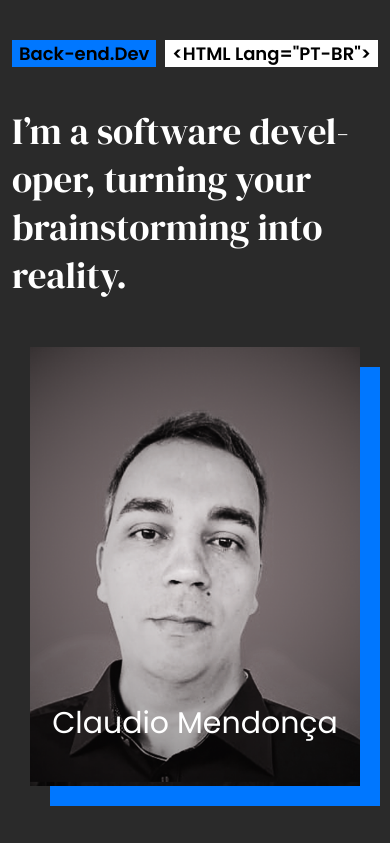
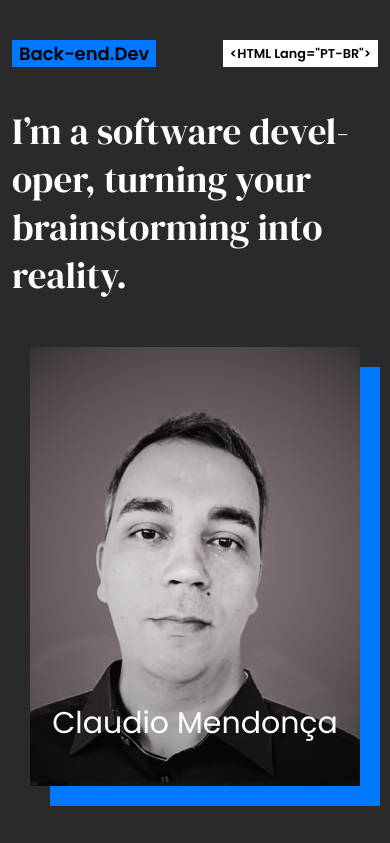
Before and after one commit to ClaudioMendonca-Eng/Site-claudiomendonca.eng.br, a plain HTML site: page index.html in a window 390 px wide. Shown: the top 843 px of the page. Drawn offline with nearby package versions, Linux system fonts and the light colour scheme.

Commit message:
Acerto da fonte do butão da tradução

```diff
--- a/assets/css/main.css
+++ b/assets/css/main.css
@@ -447,6 +447,12 @@ cm-banner-left{
 		padding-bottom:2.5rem;
 	}
 
+	.cm-translator {
+		display: flex;
+		align-items: center;
+		font-size: 0.8rem;
+	}
+
 	.cm-banner-hed {
 		font-size: 2.3125rem;
 		line-height: 3rem;
```
